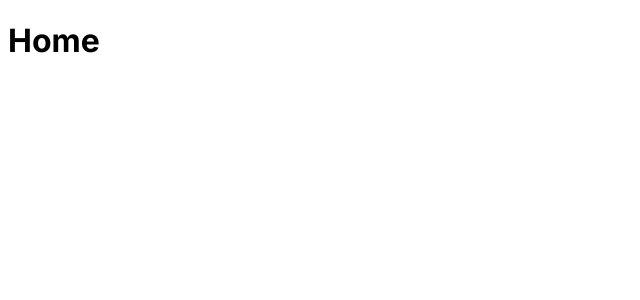
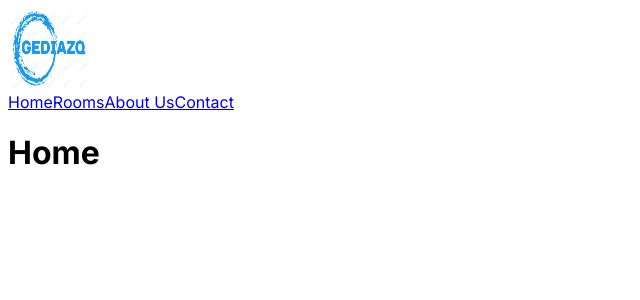
Before and after one commit to gdiazq/Hotel-App, a Next.js app: page / in a window 1280 px wide. Shown: the top 300 px of the page, without its empty margins (0-640 px from the left). Built offline with nearby package versions, Linux system fonts and the light colour scheme.

Commit message:
Probando 1 2 3

```diff
--- a/src/app/page.tsx
+++ b/src/app/page.tsx
@@ -1,6 +1,9 @@
+import Header from "../components/layout/Header";
+
 export default function Home() {
   return (
     <main>
+      <Header />
       <h1>Home</h1>
     </main>
   );
--- /dev/null
+++ b/src/components/layout/Header.tsx
@@ -0,0 +1,15 @@
+import Image from 'next/image';
+
+export default function Header() {
+    return (
+        <header className="py-8 flex flex-col md:flex-row items-center justify-between">
+            <Image src="/logo.png" width={80} height={80} alt="logo" />
+            <nav className="flex items-center justify-center">
+                <a href="#" className="text-gray-600 hover:text-gray-800">Home</a>
+                <a href="#" className="text-gray-600 hover:text-gray-800 ml-5">Rooms</a>
+                <a href="#" className="text-gray-600 hover:text-gray-800 ml-5">About Us</a>
+                <a href="#" className="text-gray-600 hover:text-gray-800 ml-5">Contact</a>
+            </nav>
+        </header>
+    );
+}
```
Also changed, not shown: public/logo.png (added).
